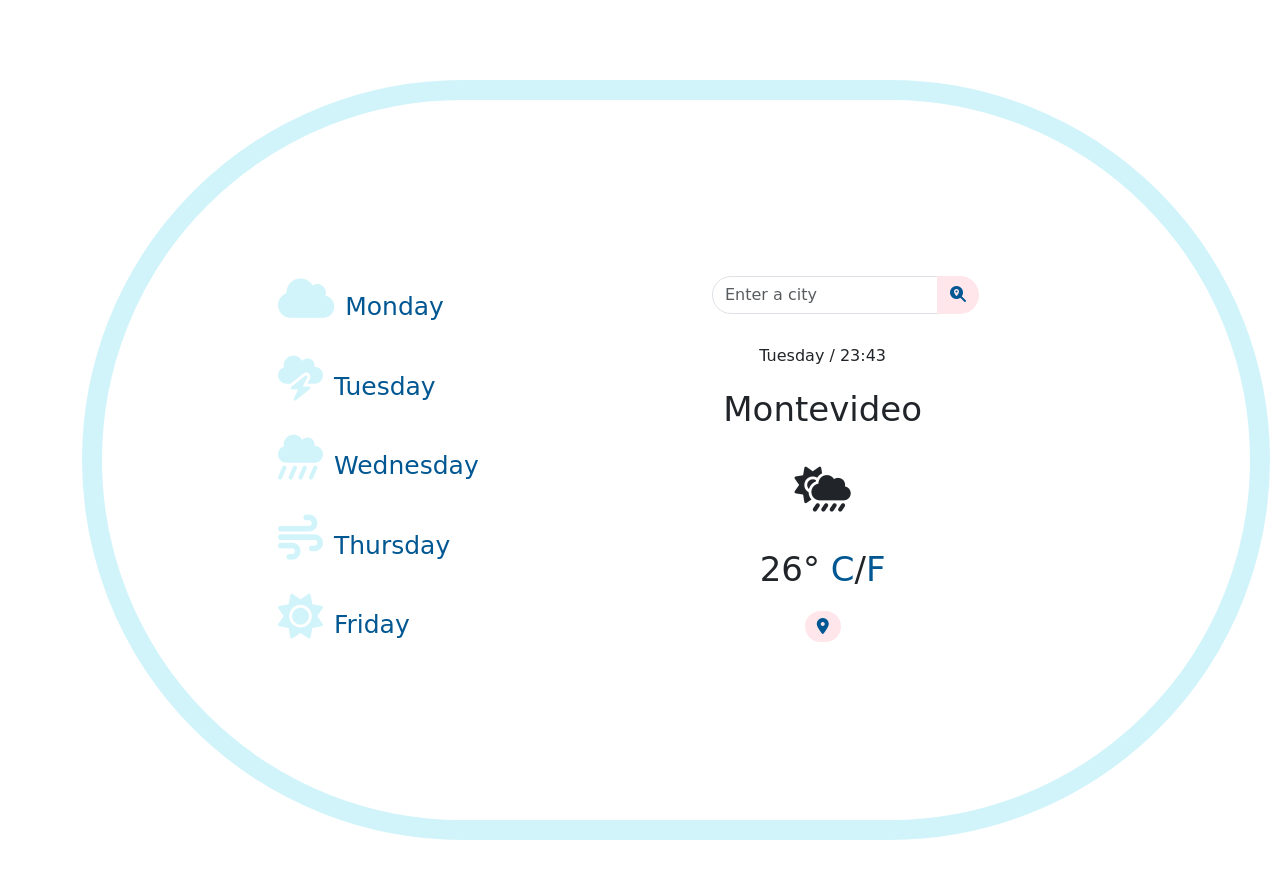
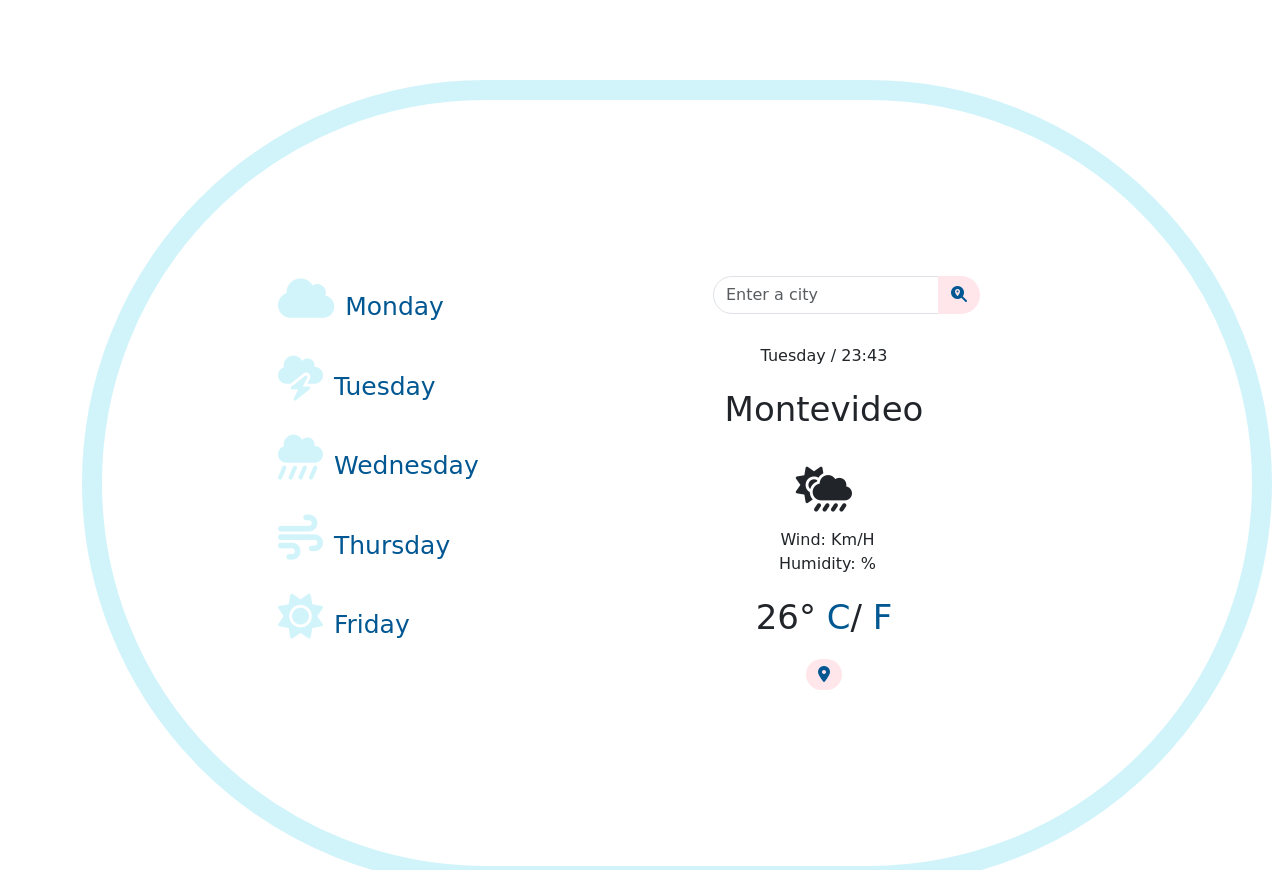
Before and after one commit to mayza-ferreira/Weather-app, a plain HTML site: page index.html in a window 1280 px wide. Shown: the top 870 px of the page. Drawn offline with nearby package versions, Linux system fonts and the light colour scheme; a web font is replaced by a local one.

Commit message:
Added humidity and wind speed elements

```diff
--- a/index.html
+++ b/index.html
@@ -59,7 +59,8 @@
                 <button type="button " class="btn" id="btn-search">
                   <i
                     class="fa-solid fa-magnifying-glass-location location-icon"
-                  ></i>
+                  >
+                  </i>
                 </button>
               </div>
 
@@ -69,12 +70,17 @@
 
                 <i class="m-3 fa-solid fa-cloud-sun-rain icon-today"></i>
                 <div class="weather-description" id="description"></div>
+                <ul class="weather-description">
+                  <li>Wind: <span id="wind"></span> km/h</li>
+                  <li>Humidity: <span id="humidity"></span>%</li>
+                </ul>
                 <div class="temp-today m-3">
-                  <span id="current-temp"> 26° </span
-                  ><a href="#" id="celsius">C</a>/<a href="#" id="fahrenheit"
-                    >F</a
-                  >
+                  <span id="current-temp"> 26° </span>
+                  <a href="#" id="celsius">C</a>/<a href="#" id="fahrenheit">
+                    F
+                  </a>
                 </div>
+
                 <div class="geolocation">
                   <button type="button " class="btn-geo" id="btn-geo">
                     <i class="fa-solid fa-location-dot location-icon p-1"></i>
@@ -88,9 +94,10 @@
     </div>
     <div class="footer">
       <footer>
-        <a href="https://github.com/mayza-ferreira/Weather-app"
-          >Open-source coded </a
-        >by Mayza Ferreira
+        <a href="https://github.com/mayza-ferreira/Weather-app">
+          Open-source coded
+        </a>
+        by Mayza Ferreira
       </footer>
     </div>
     <script src="src/index.js"></script>
--- a/src/index.js
+++ b/src/index.js
@@ -31,9 +31,13 @@ function displayWeather(response) {
   let temperature = Math.round(response.data.main.temp);
   let temp = document.querySelector(`#current-temp`);
   let descriptionElement = document.querySelector(`#description`);
+  let humidityElement = document.querySelector(`#humidity`);
+  let windElement = document.querySelector(`#wind`);
   currentCity.innerHTML = response.data.name;
   temp.innerHTML = `${temperature}° `;
   descriptionElement.innerHTML = response.data.weather[0].description;
+  humidityElement.innerHTML = response.data.main.humidity;
+  windElement.innerHTML = Math.round(response.data.wind.speed);
 }
 
 function retrievePosition(position) {
--- a/src/styles.css
+++ b/src/styles.css
@@ -3,7 +3,7 @@
   top: 80px;
   margin: 0 auto;
   padding: 130px;
-  width: 1188px;
+  width: 1190px;
   border-radius: 3200px;
   border-width: 20px;
   border-color: #d1f4fa;
@@ -69,3 +69,10 @@ a {
 .weather-description {
   text-transform: capitalize;
 }
+
+ul {
+  list-style-type: none;
+}
+li {
+  margin-right: 25px;
+}
```
